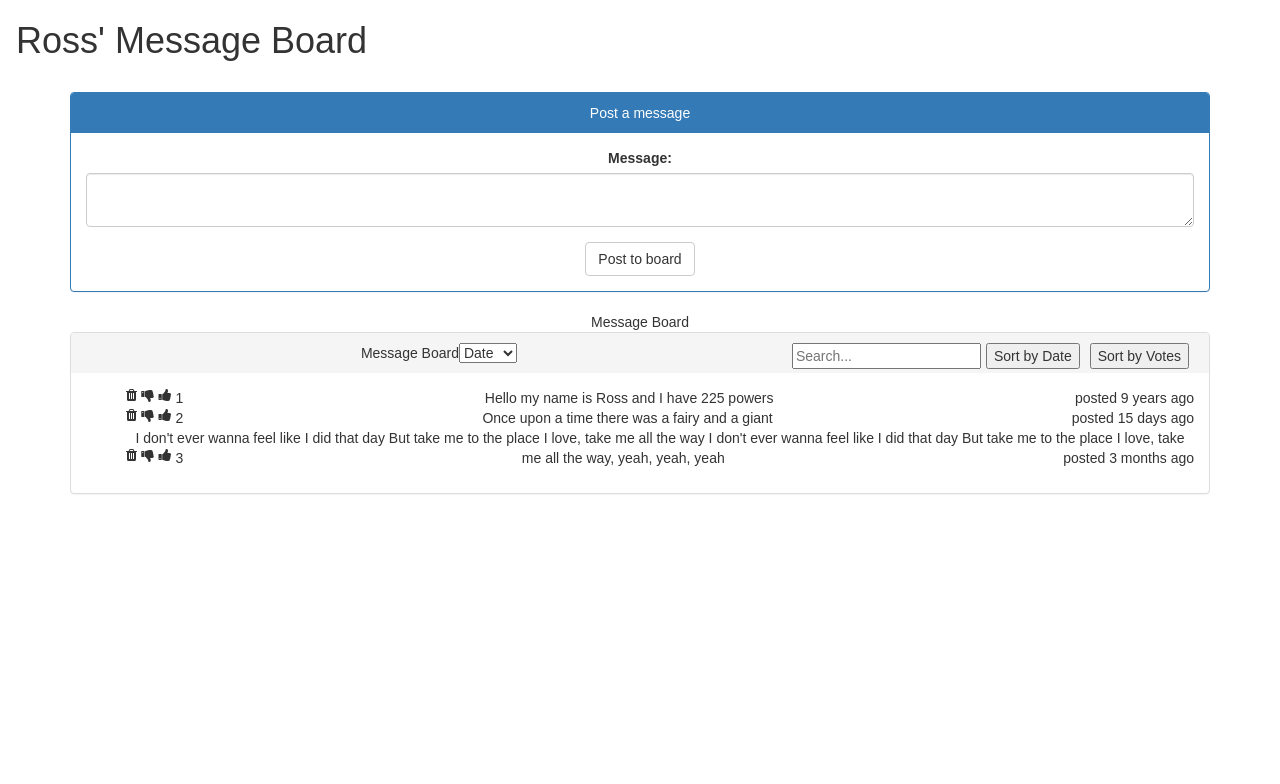
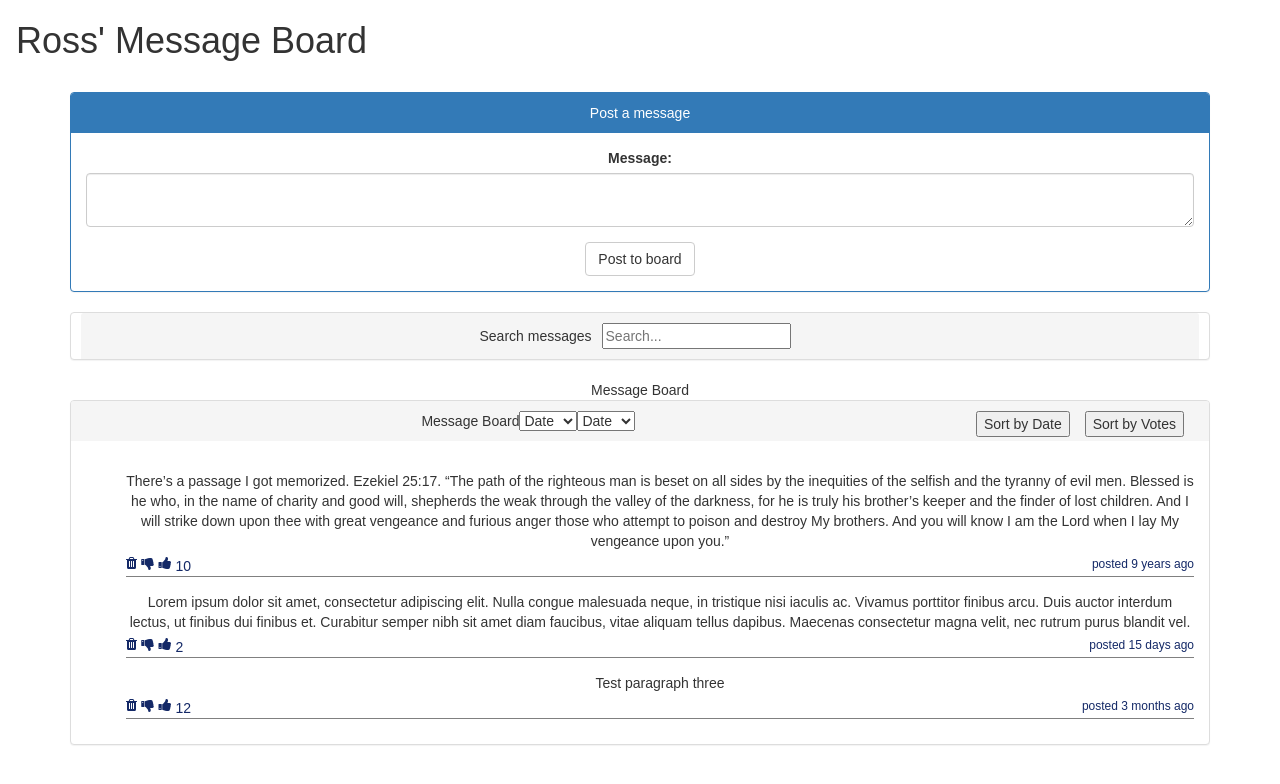
Before and after one commit to rossfindlay/message-board, a React (Create React App) app: page / in a window 1280 px wide. Shown: the top 784 px of the page. Built offline with nearby package versions, Linux system fonts and the light colour scheme.

Commit message:
commit before removing commented out code

```diff
--- a/src/App.css
+++ b/src/App.css
@@ -32,11 +32,40 @@
   margin-right: 5px;
 }
 
-.test {
-  padding: auto;
-  margin: auto;
-}
-
 .message-board {
   list-style: none;
 }
+
+.message-formatting {
+  border-bottom-color: gray;
+  border-bottom-width: 1px;
+  border-bottom-style: solid;
+  padding-top: 10px;
+  padding-bottom: 10px;
+}
+
+.button-formatting {
+  padding-top: 0px;
+  padding-bottom: 20px;
+  color: #142967;
+}
+
+.message-text-lift {
+  margin-bottom: 5px;
+  margin-top: 15px;
+}
+
+.date-formatting {
+  font-size: 12px;
+  color: #142967;
+}
+
+.search-formatting {
+  margin-left: 10px;
+  margin-right: 10px;
+}
+
+.sort-button {
+  margin-right: 10px;
+  margin-bottom: 10px;
+}
--- a/src/App.js
+++ b/src/App.js
@@ -8,6 +8,7 @@ import MessageBox from './MessageBox'
 import SearchBoard from './SearchBoard'
 import Fuse from 'fuse.js'
 import ReactDOM from 'react-dom'
+import MessageEdit from './MessageEdit'
 
 
 
@@ -18,18 +19,18 @@ class App extends Component {
 
     this.state = {
       messages: [
-        { id: uuid.v4(), text: 'Hello my name is Ross and I have 225 powers ', votes: 1 , date: 1222222222222},
-        { id: uuid.v4(), text: 'Once upon a time there was a fairy and a giant ', votes: 2 , date: 1508333333333},
-        { id: uuid.v4(), text: 'I don\'t ever wanna feel like I did that day But take me to the place I love, take me all the way I don\'t ever wanna feel like I did that day But take me to the place I love, take me all the way, yeah, yeah, yeah ', votes: 3 , date: 1499444444444}
+        { id: uuid.v4(), text: 'There’s a passage I got memorized. Ezekiel 25:17. “The path of the righteous man is beset on all sides by the inequities of the selfish and the tyranny of evil men. Blessed is he who, in the name of charity and good will, shepherds the weak through the valley of the darkness, for he is truly his brother’s keeper and the finder of lost children. And I will strike down upon thee with great vengeance and furious anger those who attempt to poison and destroy My brothers. And you will know I am the Lord when I lay My vengeance upon you.”', votes: 10 , date: 1222222222222},
+        { id: uuid.v4(), text: 'Lorem ipsum dolor sit amet, consectetur adipiscing elit. Nulla congue malesuada neque, in tristique nisi iaculis ac. Vivamus porttitor finibus arcu. Duis auctor interdum lectus, ut finibus dui finibus et. Curabitur semper nibh sit amet diam faucibus, vitae aliquam tellus dapibus. Maecenas consectetur magna velit, nec rutrum purus blandit vel. ', votes: 2 , date: 1508333333333},
+        { id: uuid.v4(), text: 'Test paragraph three', votes: 12 , date: 1499444444444}
       ],
-      value: '',
-      sortvalue: '',
-      searchmessages: []
+      searchValue: '',
+      sortValue: '',
+      searchMessages: [],
+      selectedMessage: '',
+      selectedId: '',
+      showMessageEdit: false,
+      searchText: ''
     }
-
-    this.setState({
-      searchmessages: this.state.messages.slice()
-    })
 
     this.handleVoteUp = this.handleVoteUp.bind(this)
     this.handleVoteDown = this.handleVoteDown.bind(this)
@@ -39,6 +40,9 @@ class App extends Component {
     this.handleSortByDate = this.handleSortByDate.bind(this)
     this.handleSearchBar = this.handleSearchBar.bind(this)
     this.handleSelectChange = this.handleSelectChange.bind(this)
+    this.handleMessageClickApp = this.handleMessageClickApp.bind(this)
+    this.handleConfirmChange = this.handleConfirmChange.bind(this)
+    this.handleMessageEditCancel = this.handleMessageEditCancel.bind(this)
   }
 
   handleVoteUp(id) {
@@ -70,7 +74,6 @@ class App extends Component {
   }
 
   handleAddMessage(text) {
-
     const message = { id: uuid.v4(), text: text, votes: 0 , date: Date.now() }
 
     this.state.messages.push(message)
@@ -100,83 +103,122 @@ class App extends Component {
     })
   }
 
-  handleSelectChange(event) {
-    this.setState({sortvalue: event.target.value})
-    const test = this.state.sortvalue
+  handleSelectChange(e) {
+
+    const test = e.target.value.toLowerCase()
 
     console.log(test)
 
     const newMessageArray = this.state.messages.sort(function(a, b) {
-      return b.test - a.test
+      return b.votes - a.votes
     })
 
     this.setState({
-      messages: newMessageArray
+      messages: newMessageArray,
+      sortValue: e.target.value.toLowerCase()
+    })
+
+    //need to finish this
+  }
+
+  handleSearchBar(e) {
+    this.setState({searchValue: e.target.value})
+
+    this.setState({
+      searchText: e.target.value,
     })
   }
 
-  handleSearchBar(e) {
+  handleMessageClickApp(id, text) {
 
-    if (this.state.value !== "") {
-      ReactDOM.render(<SearchBoard messages={this.state.searchmessages}/>, document.getElementById('sb'))
-    } else {
-      ReactDOM.unmountComponentAtNode(document.getElementById('sb'))
+    // ReactDOM.render(
+    //   <MessageEdit
+    //     selectedMessage={this.state.selectedMessage}
+    //     selectedId={this.state.selectedId}
+    //     onConfirmChange={this.handleConfirmChange}
+    //     onCancelClick={this.handleMessageEditCancel}
+    //   />, document.getElementById('me'))
+
+      this.setState({
+        selectedMessage: text,
+        selectedId: id,
+        showMessageEdit: true
+      })
   }
 
-    this.setState({value: e.target.value})
+  handleConfirmChange(newText, id) {
+    const message = this.state.messages.find(message => message.id === id)
 
-    var options = {
-      shouldSort: true,
-      threshold: 0.6,
-      location: 0,
-      distance: 100,
-      maxPatternLength: 32,
-      minMatchCharLength: 1,
-      keys: [
-        "text",
-        ]
+    message.text = newText
+
+    this.setState({
+      messages: this.state.messages,
+      showMessageEdit: false
+    })
   }
 
-    var fuse = new Fuse(this.state.messages, options)
-    var result = fuse.search(e.target.value)
-
-
+  handleMessageEditCancel() {
     this.setState({
-      searchmessages: result
+      showMessageEdit: false
     })
   }
 
   render() {
+    // console.log(this.state.messages.sort(function(a, b) {
+    //   return b.votes - a.votes
+    // }))
+
+    console.log(this.state.messages.includes(message => message.text === this.state.searchText))
     return (
       <div className="App">
         <Header title={"Ross' Message Board"} />
-
         <div class="container">
           <MessageBox
             onAddMessage={this.handleAddMessage}
           />
+          <div class="panel-group">
+            <div class="panel panel-default">
+              <div class="panel-heading center search-formatting">Search messages
+                <input
+                  id="search"
+                  type="text"
+                  class="center search-formatting"
+                  placeholder="Search..."
+                  value={this.state.searchValue}
+                  onChange={this.handleSearchBar}>
+                </input>
+              </div>
+            </div>
+          </div>
+          {/* {this.state.showSearchResults && <SearchBoard messages={this.state.messages}/>} */}
+          {this.state.showMessageEdit && <MessageEdit
+            selectedMessage={this.state.selectedMessage}
+            selectedId={this.state.selectedId}
+            onConfirmChange={this.handleConfirmChange}
+            onCancelClick={this.handleMessageEditCancel}
+          />}
           <div id="sb"></div>
+          <div id="me"></div>
           <div class="panel-group">Message Board
             <div class="panel panel-default">
-                 <div class="panel-heading test">Message Board
-                  <select sortvalue={this.state.sortvalue} onChange={this.handleSelectChange}>
-                    <option sortvalue="date">Date</option>
-                    <option sortvalue="votes">Votes</option>
+              <div class="panel-heading">Message Board
+                <select sortValue={this.state.value} onChange={this.handleSelectChange}>
+                  <option value="date">Date</option>
+                  <option value="votes">Votes</option>
+                </select>
+                <select sortValueTwo={this.state.value} onChange={this.handleSelectChange}>
+                  <option value="date">Date</option>
+                  <option value="votes">Votes</option>
                 </select>
                 <button class="pull-right sort-button" onClick={this.handleSortByVotes}>Sort by Votes</button>
                 <button class="pull-right sort-button" onClick={this.handleSortByDate}>Sort by Date</button>
-                  <input
-                    id="search"
-                    type="text"
-                    class="pull-right"
-                    placeholder="Search..."
-                    value={this.state.value}
-                    onChange={this.handleSearchBar}>
-                  </input>
               </div>
               <div class="panel-body">
                 <ul class="message-board">
-                     {this.state.messages.map(message => {
+                  {this.state.messages
+                    .filter(message => message.text.includes(this.state.searchText))
+                    //(this.state.sortValue === "votes" ? .sort((a, b) => b.votes - a.votes) : undefined)
+                    .map(message => {
                       return (
                         <Message
                           text={message.text}
@@ -185,18 +227,17 @@ class App extends Component {
                           onVoteUpApp={this.handleVoteUp}
                           onVoteDownApp={this.handleVoteDown}
                           onMessageDeleteApp={this.handleMessageDelete}
+                          onMessageClick={this.handleMessageClickApp}
                           id={message.id}
                         />
                       )}
-                      )}
+                    )
+                  }
                 </ul>
               </div>
             </div>
           </div>
-
-
         </div>
-
       </div>
     );
   }
--- a/src/Message.js
+++ b/src/Message.js
@@ -8,6 +8,7 @@ class Message extends Component {
   this.handleThumbsUpMessage = this.handleThumbsUpMessage.bind(this)
   this.handleThumbsDownMessage = this.handleThumbsDownMessage.bind(this)
   this.handleDeleteMessage = this.handleDeleteMessage.bind(this)
+  this.handleMessageClick = this.handleMessageClick.bind(this)
   }
 
   handleThumbsUpMessage() {
@@ -22,14 +23,21 @@ class Message extends Component {
     this.props.onMessageDeleteApp(this.props.id)
   }
 
+  handleMessageClick() {
+    this.props.onMessageClick(this.props.id, this.props.text)
+  }
+
+
 
 
   render() {
     return (
       <div>
-        <li>
+      <div class="message-text-lift" onClick={this.handleMessageClick}>
           <span class="center">{this.props.text}</span>
-          <span class="pull-right">{timeSince(this.props.date)}</span>
+      </div>
+      <span class="pull-right date-formatting">{timeSince(this.props.date)}</span>
+      <div class="message-formatting button-formatting">
           <Button
             class="fa fa-trash pull-left delete"
             onClickMessage={this.handleDeleteMessage}
@@ -43,8 +51,9 @@ class Message extends Component {
             onClickMessage={this.handleThumbsUpMessage}
           />
           <span class="pull-left">{this.props.votes}</span>
-        </li>
+
       </div>
+    </div>
     )
   }
 }
--- /dev/null
+++ b/src/MessageEdit.js
@@ -0,0 +1,70 @@
+import React, { Component } from 'react'
+
+class MessageEdit extends Component {
+  constructor(props) {
+    super(props)
+
+    this.state = {
+      newText: '',
+      id: ''
+    }
+
+    this.handleClick = this.handleClick.bind(this)
+    this.handleCancel = this.handleCancel.bind(this)
+    this.handleChange = this.handleChange.bind(this)
+    this.componentDidMount = this.componentDidMount.bind(this)
+  }
+  //to-do
+  // change load message to load on mount
+  // add mount/unmount on click message and on click confirm
+  componentDidMount() {
+    this.setState({
+      newText: this.props.selectedMessage,
+      id: this.props.selectedId
+    })
+  }
+
+  handleClick() {
+    this.props.onConfirmChange(this.state.newText, this.state.id)
+  }
+
+  handleCancel(){
+    this.props.onCancelClick()
+  }
+
+  handleChange(e) {
+    this.setState({newText: e.target.value})
+  }
+
+  render() {
+    return (
+      <div>
+        <div class="form-group">
+          <label>Edit message:</label>
+          <textarea
+            id="message"
+            type="text"
+            class="form-control"
+            style={{height: '150px'}}
+            value={this.state.newText}
+            onChange={this.handleChange}>
+          </textarea>
+        </div>
+        <button
+          id="submit"
+          class="btn btn-default"
+          onClick={this.handleClick}>
+          Confirm changes
+        </button>
+        <button
+          id="submit"
+          class="btn btn-default"
+          onClick={this.handleCancel}>
+          Cancel changes
+        </button>
+      </div>
+    )
+  }
+}
+
+export default MessageEdit
```
Lines whose indentation alone changed are shown as unchanged.
